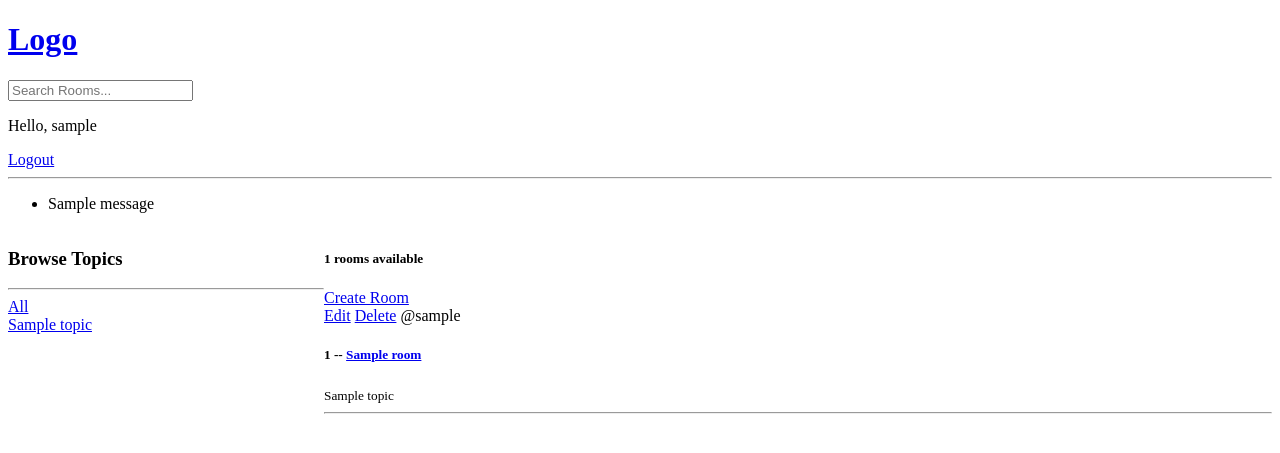
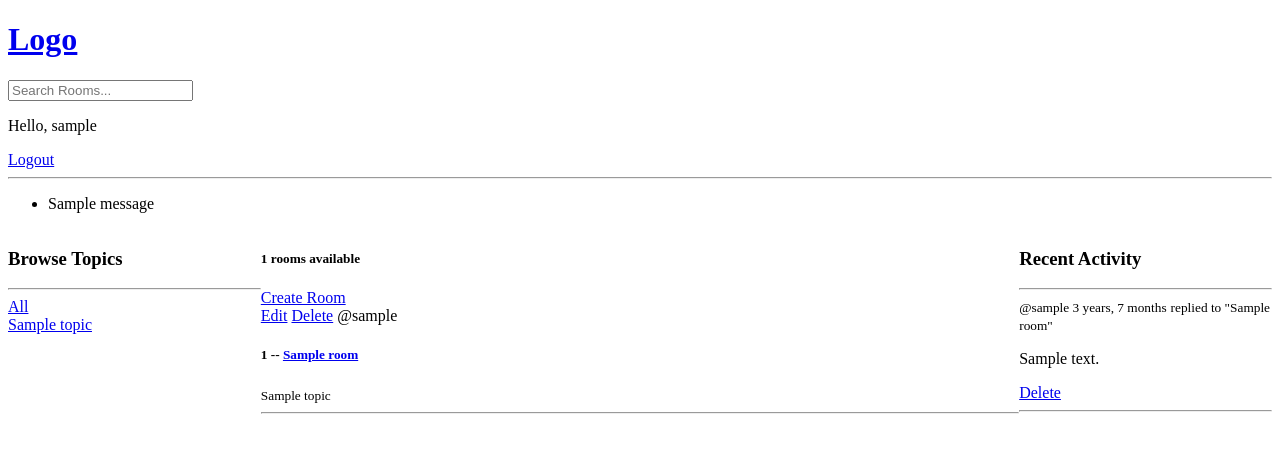
Before and after one commit to tnguyen11211/progress_tracker, a Django app: page / in a window 1280 px wide. Shown: the top 453 px of the page. Run offline with Django 4.2, Linux system fonts and the light colour scheme; a user stored in the database is signed in; tables that the repository leaves empty hold one stand-in row (values such as "Sample post"); one stand-in notice (Sample message) is shown.

Commit message:
added recent activity feed

```diff
--- a/base/models.py
+++ b/base/models.py
@@ -32,5 +32,8 @@ class Message(models.Model):
     updated = models.DateTimeField(auto_now=True)
     created = models.DateTimeField(auto_now_add=True)
 
+    class Meta:
+        ordering = ['-updated', '-created']
+
     def __str__(self):
         return self.body[0:50]
--- /dev/null
+++ b/base/templates/base/activity_component.html
@@ -0,0 +1,14 @@
+<h3>Recent Activity</h3>
+<hr>
+{% for message in room_messages %}
+    <div>
+        <small>@{{message.user}} {{message.created|timesince}}</small>
+        <small>replied to "{{message.room}}"</small>
+
+        <p>{{message}}</p>
+        {% if request.user == message.user %}
+            <a href="{% url 'delete-message' message.id %}">Delete</a>
+        {% endif %}
+        <hr>
+    </div>
+{% endfor %}
--- /dev/null
+++ b/base/templates/base/feed_component.html
@@ -0,0 +1,15 @@
+<div>
+    {% for room in rooms %}
+    <div>
+        {% if request.user == room.host %}
+        <a href="{% url 'update-room' room.id %}">Edit</a>
+        <a href="{% url 'delete-room' room.id %}">Delete</a>
+        {% endif %}
+
+        <span>@{{room.host.username}}</span>
+        <h5>{{room.id}} -- <a href='{% url "room" room.id %}'>{{room.name}}</a></h5>
+        <small>{{room.topic.name}}</small>
+        <hr>
+    </div>
+    {% endfor %}
+</div>
--- a/base/templates/base/home.html
+++ b/base/templates/base/home.html
@@ -5,50 +5,25 @@
 <style>
     .home-container {
         display: grid;
-        grid-template-columns: 1fr 3fr;
+        grid-template-columns: 1fr 3fr 1fr;
     }
 </style>
 
 <div class="home-container">
 
     <div>
-        <h3>Browse Topics</h3>
-        <hr>
-
-        <div>
-            <a href="{% url 'home' %}">All</a>
-        </div>
-
-        {% for topic in topics %}
-        <div>
-            <a href="{% url 'home' %}?q={{topic.name}}">{{topic.name}}</a>
-        </div>
-
-        {% endfor %}
-
+        {% include 'base/topics_component.html' %}
     </div>
 
     <div>
         <h5>{{room_count}} rooms available</h5>
         <a href="{% url 'create-room' %}">Create Room</a>
 
-        <div>
-            {% for room in rooms %}
-            <div>
-                {% if request.user == room.host %}
-                <a href="{% url 'update-room' room.id %}">Edit</a>
-                <a href="{% url 'delete-room' room.id %}">Delete</a>
-                {% endif %}
+        {% include 'base/feed_component.html' %}
+    </div>
 
-                <span>@{{room.host.username}}</span>
-                <h5>{{room.id}} -- <a href='{% url "room" room.id %}'>{{room.name}}</a></h5>
-                <small>{{room.topic.name}}</small>
-                <hr>
-            </div>
-
-            {% endfor %}
-        </div>
-
+    <div>
+        {% include 'base/activity_component.html' %}
     </div>
 
 </div>
--- /dev/null
+++ b/base/templates/base/topics_component.html
@@ -0,0 +1,12 @@
+<h3>Browse Topics</h3>
+<hr>
+
+<div>
+    <a href="{% url 'home' %}">All</a>
+</div>
+
+{% for topic in topics %}
+<div>
+    <a href="{% url 'home' %}?q={{topic.name}}">{{topic.name}}</a>
+</div>
+{% endfor %}
--- a/base/views.py
+++ b/base/views.py
@@ -63,14 +63,16 @@ def home(request):
 
     topics = Topic.objects.all()
     room_count = rooms.count()
+    room_messages = Message.objects.filter(Q(room__topic__name__icontains=q))
 
-    context = {'rooms': rooms, 'topics': topics, 'room_count': room_count}
+    context = {'rooms': rooms, 'topics': topics,
+               'room_count': room_count, 'room_messages': room_messages}
     return render(request, 'base/home.html', context)
 
 def room(request, pk):
     room = Room.objects.get(id=pk)
-    room_messages = room.message_set.all().order_by('-created')
-    participants = room.participants.all().order_by('username')
+    room_messages = room.message_set.all()
+    participants = room.participants.all()
     if request.method == 'POST':
         Message.objects.create(
             user=request.user,
```
